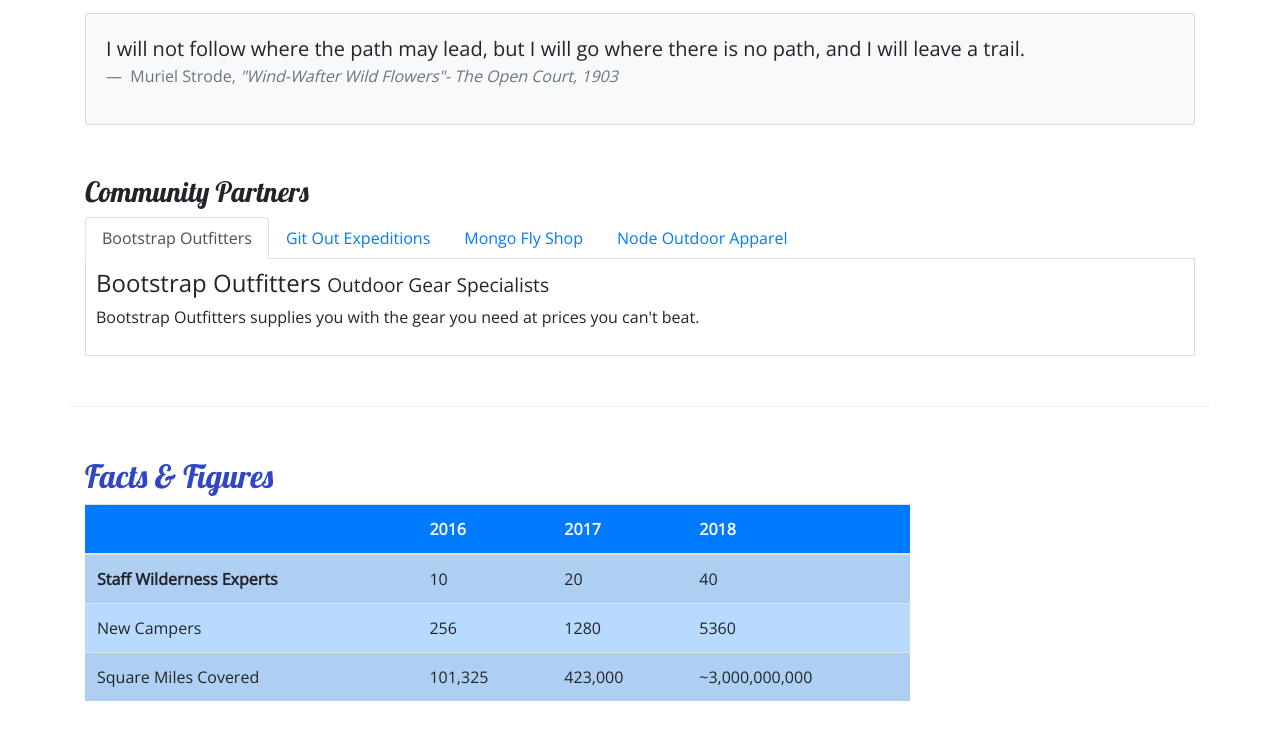
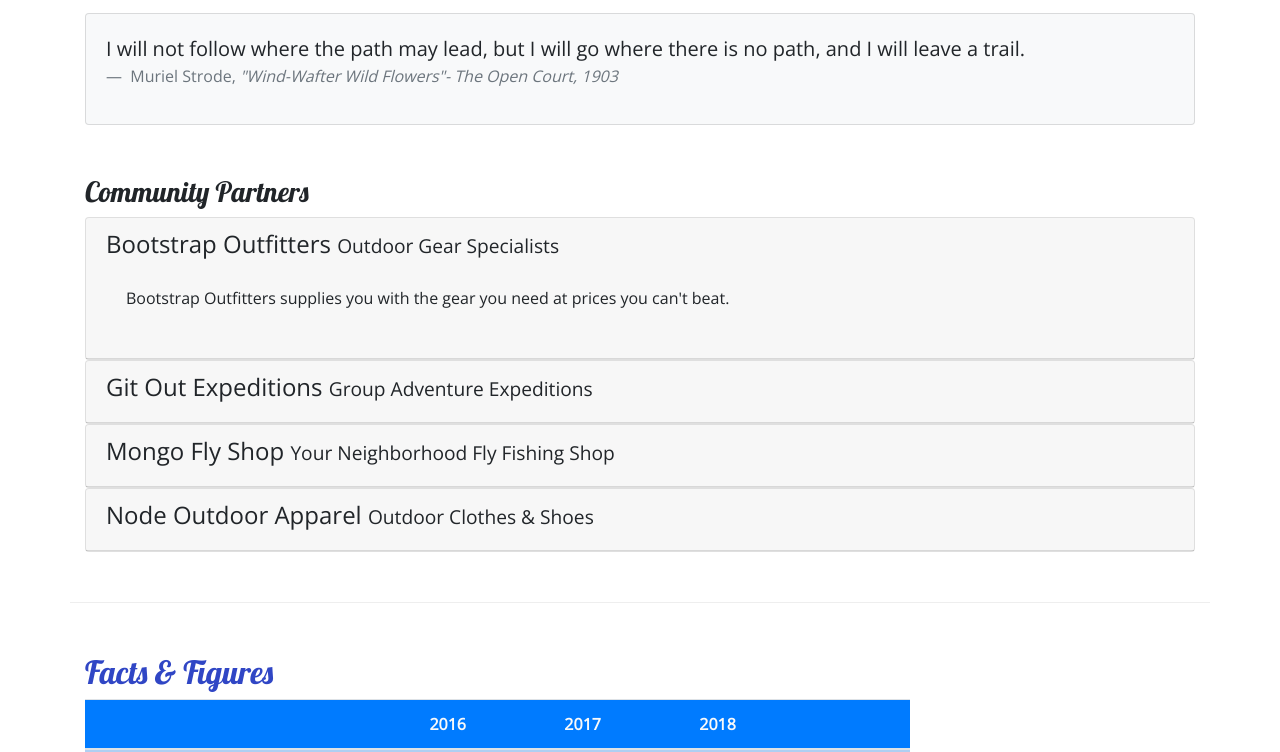
Before and after one commit to CountSigFigs/Nucamp-Bootcamp, a website: page aboutus.html in a window 1280 px wide. Shown: the part 603-1355 px from the top of the page. Drawn offline with nearby package versions, Linux system fonts and the light colour scheme.

Commit message:
collapse

```diff
--- a/aboutus.html
+++ b/aboutus.html
@@ -107,39 +107,66 @@
         <div class="row row-content">
             <div class="col">
                 <h3>Community Partners</h3>
-                <ul class="nav nav-tabs">
-                    <li class="nav-item"><a class="nav-link active" href="#bootstrap" role="tab"
-                            data-toggle="tab">Bootstrap Outfitters</a></li>
-                    <li class="nav-item"><a class="nav-link" href="#git" role="tab" data-toggle="tab">Git Out
-                            Expeditions</a></li>
-                    <li class="nav-item"><a class="nav-link" href="#mongo" role="tab" data-toggle="tab">Mongo Fly
-                            Shop</a></li>
-                    <li class="nav-item"><a class="nav-link" href="#node" role="tab" data-toggle="tab">Node Outdoor
-                            Apparel</a></li>
-                </ul>
-                <div class="tab-content">
-                    <div role="tabpanel" class="tab-pane fade show active" id="bootstrap">
-                        <h4>Bootstrap Outfitters <small>Outdoor Gear Specialists</small></h4>
-                        <p class="d-none d-sm-block">Bootstrap Outfitters supplies you with the gear you need at prices
-                            you
-                            can't beat.</p>
+                <div id="accordian">
+                    <div class="card">
+                        <div class="card-header" role="tab">
+                            <h4>
+                                <a data-toggle="collapse" data-target="#bootstrap">
+                                    Bootstrap Outfitters <small>Outdoor Gear Specialists</small>
+                                </a>
+                            </h4>
+                            <div class="collapse show" id="bootstrap" data-parent="#accordian">
+                                <div class="card-body">
+                                    <p class="d-none d-sm-block">Bootstrap Outfitters supplies you with the gear you need at
+                                    prices you can't beat.</p>
+                                </div>
+                            </div>
+                        </div>
                     </div>
-                    <div role="tabpanel" class="tab-pane fade" id="git">
-                        <h4>Git Out Expeditions <small>Group Adventure Expeditions</small></h4>
-                        <p class="d-none d-sm-block">Join Git Out Expeditions to explore new horizons with a group of
-                            other
-                            adventurers!</p>
+                    <div class="card">
+                        <div class="card-header" role="tab">
+                            <h4>
+                                <a class="collapsed" data-toggle="collapse" data-target="#git">
+                                    Git Out Expeditions <small>Group Adventure Expeditions</small>
+                                </a>
+                            </h4>
+                            <div class="collapse" id="git" data-parent="#accordian">
+                                <div class="card-body">
+                                    <p class="d-none d-sm-block">Join Git Out Expeditions to explore new horizons with a group
+                                    of other adventurers!</p>
+                                </div>
+                            </div>
+                        </div>
                     </div>
-                    <div role="tabpanel" class="tab-pane fade" id="mongo">
-                        <h4>Mongo Fly Shop <small>Your Neighborhood Fly Fishing Shop</small></h4>
-                        <p class="d-none d-sm-block">Need a new fishing pole, a tacklebox, or flies of all kinds? Stop
-                            by
-                            Mongo Fly Shop.</p>
+                    <div class="card">
+                        <div class="card-header" role="tab">
+                            <h4>
+                                <a class="collapsed" data-toggle="collapse" data-target="#mongo">
+                                    Mongo Fly Shop <small>Your Neighborhood Fly Fishing Shop</small>
+                                </a>
+                            </h4>
+                            <div class="collapse" id="mongo" data-parent="#accordian">
+                                <div class="card-body">
+                                    <p class="d-none d-sm-block">Need a new fishing pole, a tacklebox, or flies of all kinds?
+                                    Stop by Mongo Fly Shop.</p>
+                                </div>
+                            </div>
+                        </div>
                     </div>
-                    <div role="tabpanel" class="tab-pane fade" id="node">
-                        <h4>Node Outdoor Apparel <small>Outdoor Clothes & Shoes</small></h4>
-                        <p class="d-none d-sm-block">From polar fleeces to swimsuits, hiking boots to waders, a visit to
-                            Node will be sure to get you covered.</p>
+                    <div class="card">
+                        <div class="card-header" role="tab">
+                            <h4>
+                                <a class="collapsed" data-toggle="collapse" data-target="#node">
+                                    Node Outdoor Apparel <small>Outdoor Clothes & Shoes</small>
+                                </a>
+                            </h4>
+                            <div class="collapse" id="node" data-parent="#accordian">
+                            <div class="card-body">
+                                <p class="d-none d-sm-block">From polar fleeces to swimsuits, hiking boots to waders, a
+                                    visit to Node will be sure to get you covered.</p>
+                                </div>
+                            </div>
+                        </div>
                     </div>
                 </div>
             </div>
```
